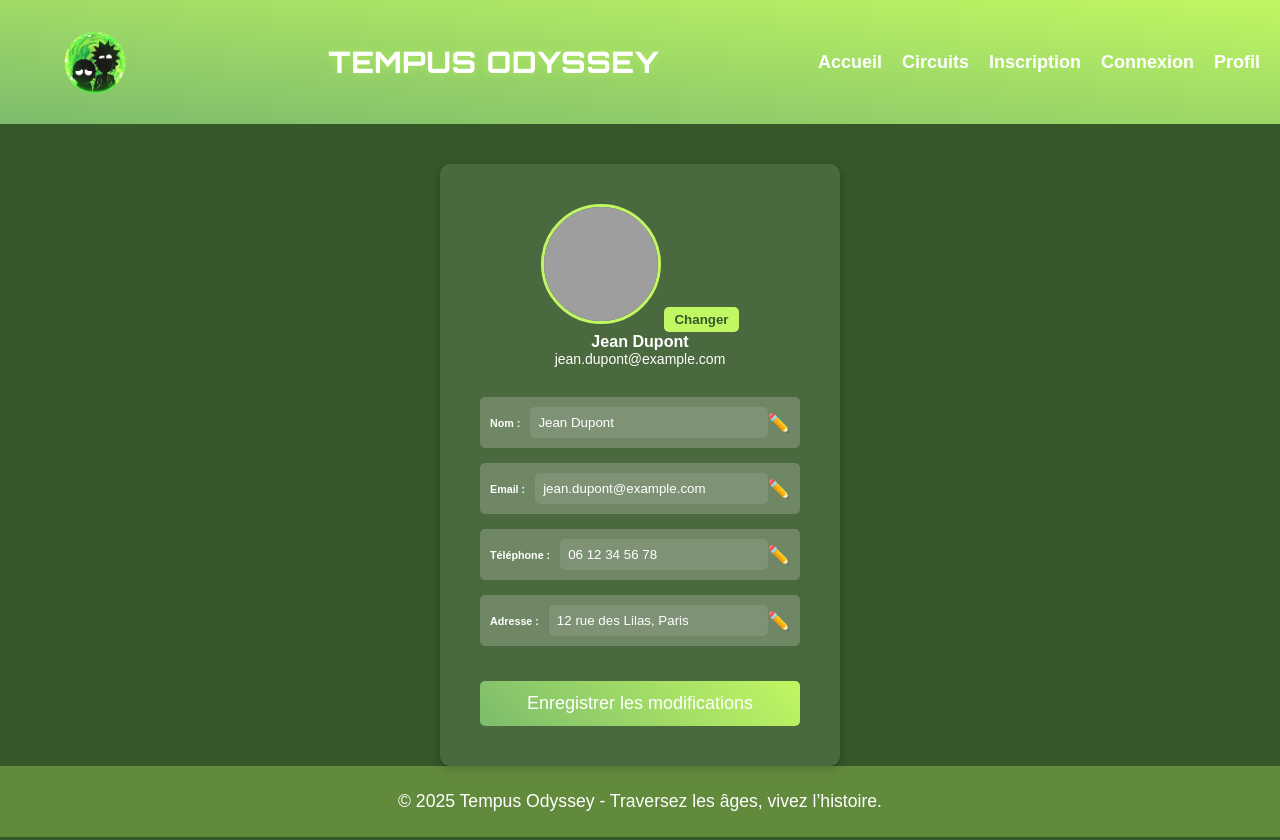
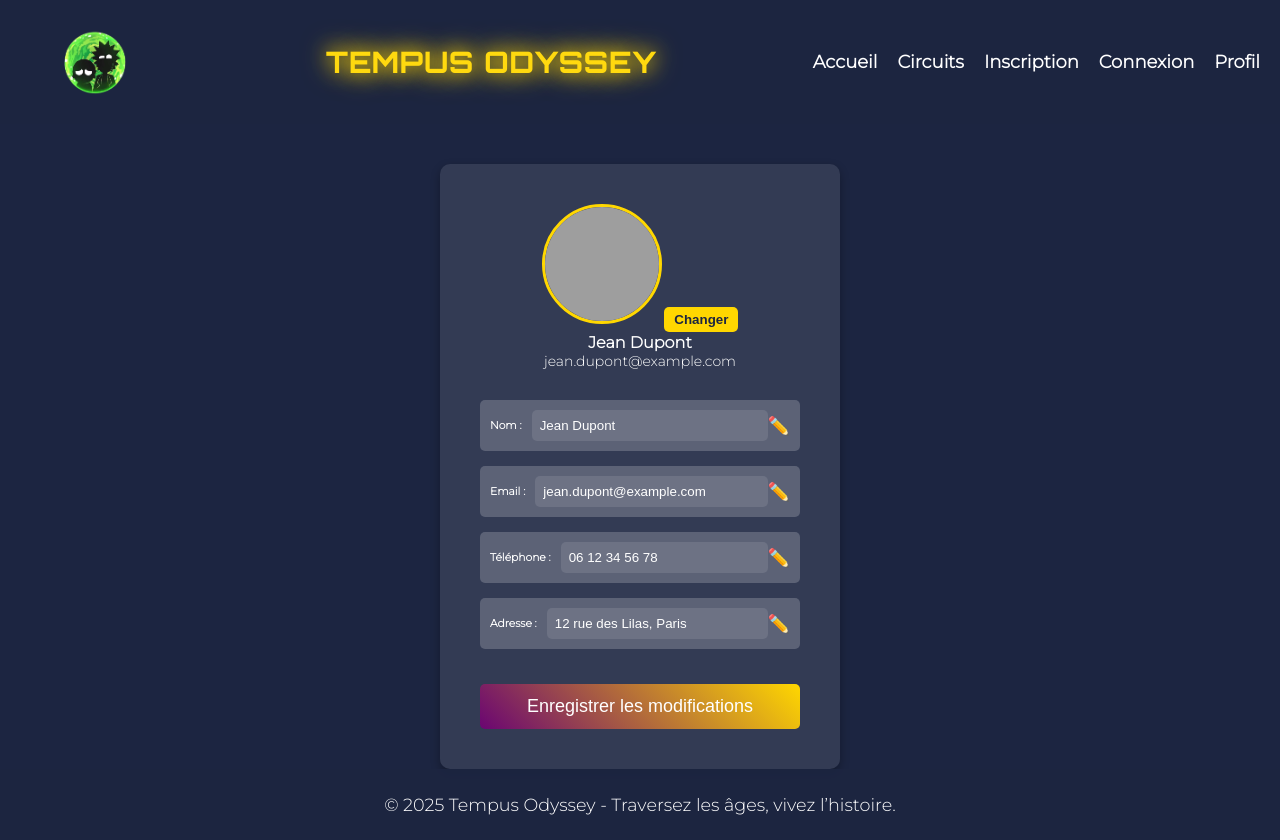
Before and after one commit to Elcroko/Projet-S4, a PHP site: page /profil.html in a window 1280 px wide. Run offline with PHP 8.4, Linux system fonts and the light colour scheme; grey boxes are pictures that could not be loaded.

Commit message:
Update profil.css

```diff
--- a/projet/css/profil.css
+++ b/projet/css/profil.css
@@ -1,8 +1,5 @@
 @import url('https://fonts.googleapis.com/css2?family=Orbitron:wght@500&family=Montserrat:wght@300&display=swap');
 
-/* ============================== */
-/* Reset général */
-/* ============================== */
 * {
     margin: 0;
     padding: 0;
@@ -13,13 +10,11 @@ body {
     display: flex;
     flex-direction: column;
     min-height: 100vh;
-    font-family: 'Audiowide', sans-serif;
-    background-color: #365829;
+    font-family: 'Montserrat', sans-serif;
+    background-color: #1C2541;
     color: white;
     text-align: center;
-    font-size: 67%;
 }
-
 
 .main-content {
     flex: 1; /* Permet au contenu de prendre l'espace disponible */
@@ -28,67 +23,62 @@ body {
     align-items: center;
 }
 
+/* HEADER */
 
-/* ============================== */
-/* HEADER */
-/* ============================== */
 header {
     display: flex;
     justify-content: space-between;
     align-items: center;
     padding: 20px;
-    background: linear-gradient(5deg, #7cbc6c, #c1f762);
-    width: 100%;
+    background: rgba(28, 37, 65, 0.9);
     margin-bottom: 40px; /* Ajoute un espace sous le header */
 }
 
-/* Logo cliquable ON RETIRE OU PAS ?????*/
+/* Animation du titre Tempus Odyssey */
+.site-title {
+    font-size: 28px;
+    font-weight: bold;
+    text-transform: uppercase;
+    color: white;
+    text-align: center;
+    position: relative;
+    font-family: 'Orbitron', sans-serif;
+    letter-spacing: 2px;
+    text-shadow: 0 0 10px rgba(255, 215, 0, 0.5);
+    animation: glow-effect 2s infinite alternate;
+}
+
+/* Animation du glow */
+@keyframes glow-effect {
+    0% {
+        text-shadow: 0 0 5px rgba(255, 215, 0, 0.5);
+        color: white;
+    }
+    100% {
+        text-shadow: 0 0 20px rgba(255, 215, 0, 1), 0 0 30px rgba(255, 215, 0, 0.8);
+        color: #FFD700;
+    }
+}
+
+
 .logo {
-    width: 150px; /* Taille du logo */
+    width: 150px;
     height: auto;
-    transition: transform 0.3s ease-in-out;
 }
 
 .logo:hover {
     transform: scale(1.1); /* Effet zoom au survol */
 }
 
-/* Titre animé */
-.site-title {
-    font-size: 28px;
-    font-family: 'Orbitron', sans-serif;
-    text-transform: uppercase;
-    color: white;
-    text-align: center;
-    letter-spacing: 2px;
-    text-shadow: 0 0 10px rgba(193, 247, 98, 0.5);
-
-}
-
-/* Animation Glow */
-@keyframes glow-effect {
-    0% {
-        text-shadow: 0 0 5px rgba(193, 247, 98, 0.5);
-        color: white;
-    }
-    100% {
-        text-shadow: 0 0 20px rgba(193, 247, 98, 1), 0 0 30px rgba(193, 247, 98, 0.8);
-        color: #c1f762;
-    }
-}
-
-
-
+/* Navigation */
 nav ul {
     list-style: none;
     display: flex;
     gap: 20px;
 }
-
 nav ul li {
     display: inline;
 }
-
 nav ul li a {
     text-decoration: none;
     color: white;
@@ -96,39 +86,11 @@ nav ul li a {
     font-weight: bold;
     transition: color 0.3s;
 }
-
 nav ul li a:hover {
-    color: #c1f762;
+    color: #FFD700;
 }
 
-/* Titre animé */
-.site-title {
-    font-size: 28px;
-    font-family: 'Orbitron', sans-serif;
-    text-transform: uppercase;
-    color: white;
-    text-align: center;
-    letter-spacing: 2px;
-    text-shadow: 0 0 10px rgba(193, 247, 98, 0.5);
-
-}
-
-/* Animation Glow */
-@keyframes glow-effect {
-    0% {
-        text-shadow: 0 0 5px rgba(193, 247, 98, 0.5);
-        color: white;
-    }
-    100% {
-        text-shadow: 0 0 20px rgba(193, 247, 98, 1), 0 0 30px rgba(193, 247, 98, 0.8);
-        color: #c1f762;
-    }
-}
-
-/* ============================== */
 /* CONTAINER DU PROFIL */
-/* ============================== */
-
 
 .profil-container-wrapper {
     display: flex;
@@ -149,11 +111,6 @@ nav ul li a:hover {
     margin: 0 auto; /* S'assure que l'élément est bien centré */
 }
 
-
-
-
-
-
 .profil-header {
     display: flex;
     flex-direction: column;
@@ -165,12 +122,12 @@ nav ul li a:hover {
     width: 120px;
     height: 120px;
     border-radius: 50%;
-    border: 3px solid #c1f762;
+    border: 3px solid #FFD700;
 }
 
 .edit-photo-btn {
-    background-color: #c1f762;
-    color: #365829;
+    background-color: #FFD700;
+    color: #1C2541;
     border: none;
     padding: 5px 10px;
     border-radius: 5px;
@@ -185,9 +142,8 @@ nav ul li a:hover {
     margin-bottom: 10px;
 }
 
-/* ============================== */
 /* FORMULAIRE DE MODIFICATION */
-/* ============================== */
+
 .profil-form {
     display: flex;
     flex-direction: column;
@@ -220,7 +176,7 @@ nav ul li a:hover {
 
 .form-group input:focus {
     outline: none;
-    border: 2px solid #c1f762;
+    border: 2px solid #FFD700;
 }
 
 .edit-btn {
@@ -228,14 +184,13 @@ nav ul li a:hover {
     border: none;
     cursor: pointer;
     font-size: 18px;
-    color: #c1f762;
+    color: #FFD700;
 }
 
-/* ============================== */
 /* BOUTON ENREGISTRER */
-/* ============================== */
+
 .save-btn {
-    background: linear-gradient(45deg, #7cbc6c, #c1f762);
+    background: linear-gradient(45deg, #6A0572, #FFD700);
     color: white;
     border: none;
     padding: 12px;
@@ -248,13 +203,13 @@ nav ul li a:hover {
 }
 
 .save-btn:hover {
-    background: linear-gradient(45deg, #c1f762, #7cbc6c);
+    background: linear-gradient(45deg, #FFD700, #6A0572);
 }
 
 footer {
     width: 100%;
     padding: 25px;
-    background: rgba(199, 250, 108, 0.3);
+    background: rgba(28, 37, 65, 0.9);
     text-align: center;
     font-size: 1.1rem;
     margin-top: auto; /* Pousse le footer en bas */
```
